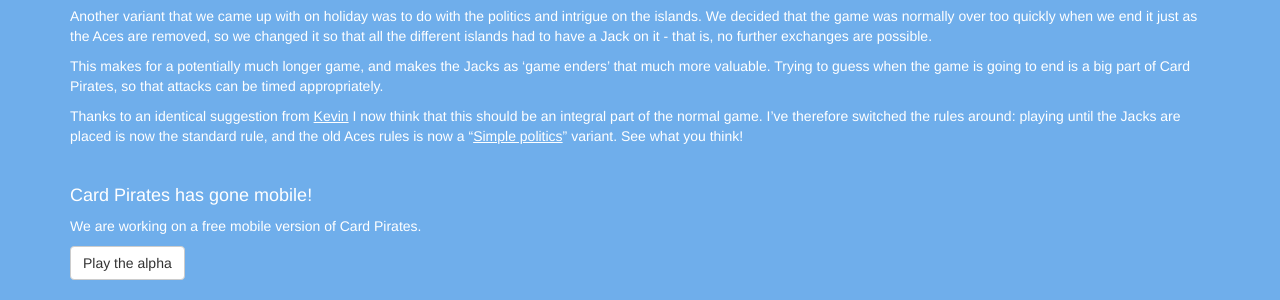
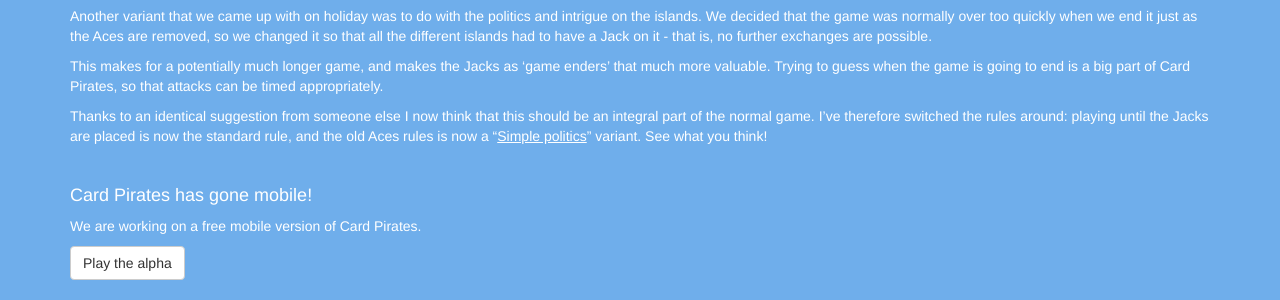
Before and after one commit to chrismdp/cardpirates, a Jekyll site: the page built from _posts/2013-08-27-upgraded-politics.md, in a window 1280 px wide. Shown: the part 157-457 px from the top of the page. Built offline with Jekyll 4.4.1, drawn with Linux system fonts in a browser that asks for light colours; nearby versions of some CDN libraries; comment, search, counter and statistics services are not loaded.

Commit message:
removes refs to old stories page

```diff
--- a/_posts/2013-08-27-upgraded-politics.md
+++ b/_posts/2013-08-27-upgraded-politics.md
@@ -11,4 +11,4 @@
 
 This makes for a potentially much longer game, and makes the Jacks as 'game enders' that much more valuable. Trying to guess when the game is going to end is a big part of Card Pirates, so that attacks can be timed appropriately.
 
-Thanks to an identical suggestion from [Kevin](http://cardpirates.com/stories/#comment-1018790841) I now think that this should be an integral part of the normal game. I've therefore switched the rules around: playing until the Jacks are placed is now the standard rule, and the old Aces rules is now a "[Simple politics](/rules#simple-politics)" variant. See what you think!
+Thanks to an identical suggestion from someone else I now think that this should be an integral part of the normal game. I've therefore switched the rules around: playing until the Jacks are placed is now the standard rule, and the old Aces rules is now a "[Simple politics](/rules#simple-politics)" variant. See what you think!
```
Also changed, not shown: _posts/2013-08-04-first-version-of-rules.md (+1 -1 lines), _posts/2013-08-11-changes-to-drifting.md (+1 -1 lines), _posts/2013-08-30-advanced-sailing.md (+1 -1 lines), rules/index.md (+2 -2 lines).
